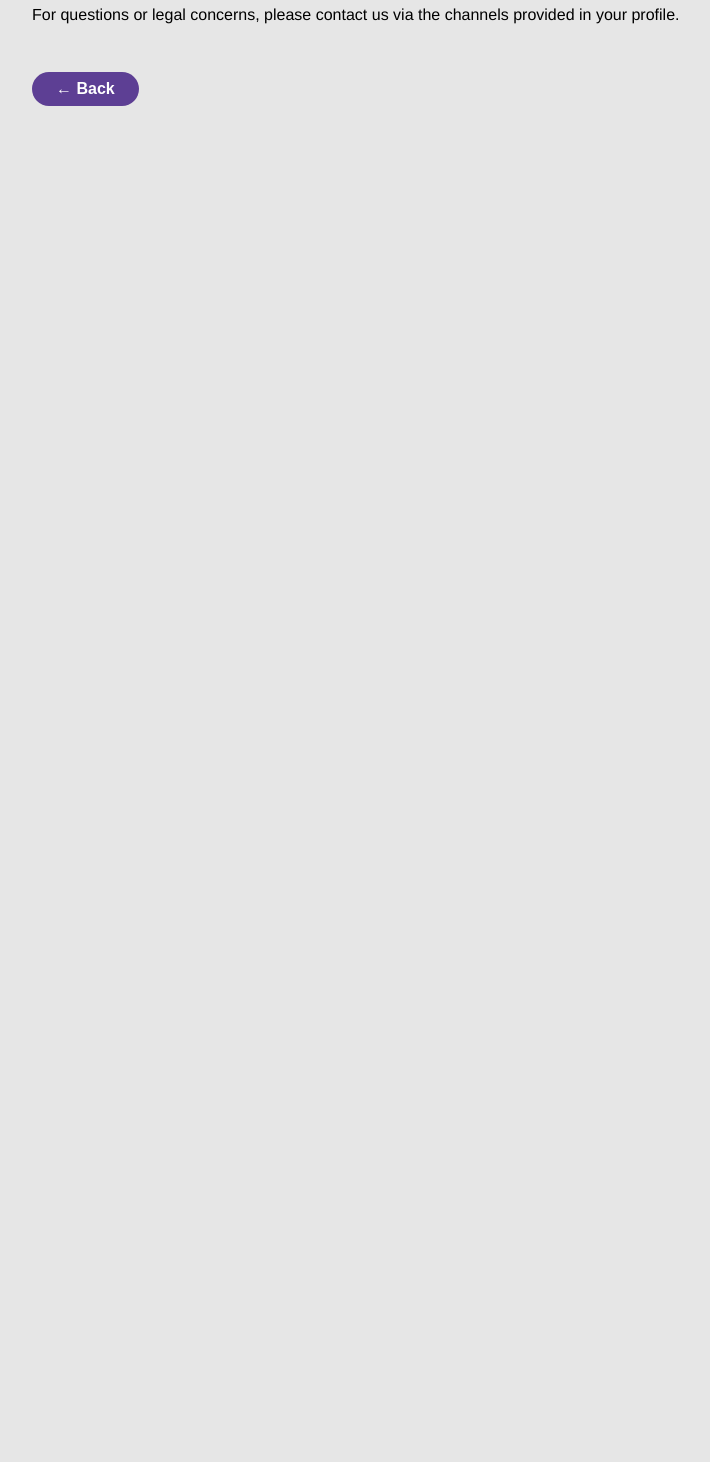
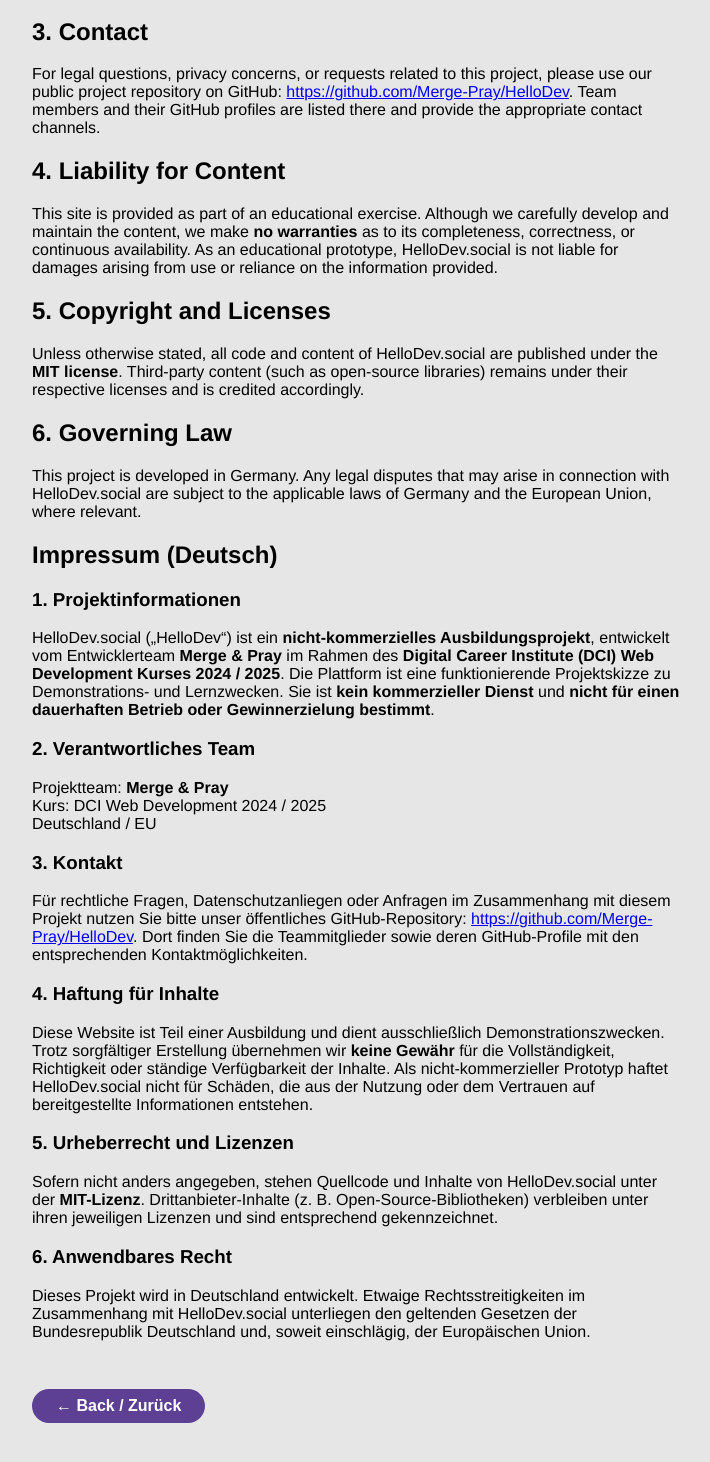
Before and after one commit to Merge-Pray/HelloDev, a React (Vite) app in the folder frontend/: page /legalnotice in a window 1280 px wide. Shown: the part 410-1872 px from the top of the page, without its empty margins (282-992 px from the left). Before the commit the page ends 800 px from the top, so only its background shows below. Built offline with nearby package versions, Linux system fonts and the light colour scheme; no server answers.

Commit message:
Legal Notice updated

```diff
--- a/frontend/src/pages/Legal/Legalnotice.jsx
+++ b/frontend/src/pages/Legal/Legalnotice.jsx
@@ -1,17 +1,156 @@
 import { useNavigate } from "react-router";
+
 const Legalnotice = () => {
   const navigate = useNavigate();
   return (
     <div style={{ padding: "48px 24px", maxWidth: 700, margin: "0 auto" }}>
-  <h1>Legal Notice</h1>
+      <h1>Legal Notice / Impressum</h1>
+
+      {/* ---------- ENGLISH VERSION ---------- */}
+      <h2>1. Project Information</h2>
       <p>
-        This is the legal information page for HelloDev. All content is provided by the Merge & Pray team as part of the DCI Web Development course 2024/2025.
+        HelloDev.social (“HelloDev”) is a <strong>non-commercial educational
+        project</strong> created by the developer team <strong>Merge &amp; Pray</strong>
+        as part of the <strong>Digital Career Institute (DCI) Web Development course
+        2024 / 2025</strong>.
+        This platform is a functioning prototype for demonstration and learning
+        purposes only. It is <strong>not</strong> a commercial service and
+        is <strong>not intended for continuous operation or profit-making</strong>.
       </p>
+
+      <h2>2. Responsible Team</h2>
       <p>
-        For questions or legal concerns, please contact us via the channels provided in your profile.
+        Project team: <strong>Merge &amp; Pray</strong><br/>
+        Course: DCI Web Development 2024 / 2025<br/>
+        Germany / EU
       </p>
-  <button style={{background: "var(--color-primary)", color: "#fff", border: "none", borderRadius: "999px", padding: "0.5rem 1.5rem", fontSize: "1rem", fontWeight: "bold", cursor: "pointer", marginTop: "32px", transition: "background 0.2s"}} onClick={() => navigate(-1)}>← Back</button>
+
+      <h2>3. Contact</h2>
+      <p>
+        For legal questions, privacy concerns, or requests related to this
+        project, please use our public project repository on GitHub:{" "}
+        <a
+          href="https://github.com/Merge-Pray/HelloDev"
+          target="_blank"
+          rel="noopener noreferrer"
+        >
+          https://github.com/Merge-Pray/HelloDev
+        </a>.
+        Team members and their GitHub profiles are listed there and provide the
+        appropriate contact channels.
+      </p>
+
+      <h2>4. Liability for Content</h2>
+      <p>
+        This site is provided as part of an educational exercise.
+        Although we carefully develop and maintain the content,
+        we make <strong>no warranties</strong> as to its completeness,
+        correctness, or continuous availability.
+        As an educational prototype, HelloDev.social is not liable
+        for damages arising from use or reliance on the information provided.
+      </p>
+
+      <h2>5. Copyright and Licenses</h2>
+      <p>
+        Unless otherwise stated, all code and content of HelloDev.social are
+        published under the <strong>MIT license</strong>.
+        Third-party content (such as open-source libraries) remains under their
+        respective licenses and is credited accordingly.
+      </p>
+
+      <h2>6. Governing Law</h2>
+      <p>
+        This project is developed in Germany. Any legal disputes that may arise
+        in connection with HelloDev.social are subject to the applicable laws of
+        Germany and the European Union, where relevant.
+      </p>
+
+      {/* ---------- DEUTSCHE VERSION ---------- */}
+      <h2>Impressum (Deutsch)</h2>
+
+      <h3>1. Projektinformationen</h3>
+      <p>
+        HelloDev.social („HelloDev“) ist ein <strong>nicht-kommerzielles
+        Ausbildungsprojekt</strong>, entwickelt vom Entwicklerteam
+        <strong> Merge &amp; Pray</strong> im Rahmen des
+        <strong> Digital Career Institute (DCI) Web Development Kurses
+        2024 / 2025</strong>.
+        Die Plattform ist eine funktionierende Projektskizze zu
+        Demonstrations- und Lernzwecken.
+        Sie ist <strong>kein kommerzieller Dienst</strong> und
+        <strong> nicht für einen dauerhaften Betrieb oder Gewinnerzielung bestimmt</strong>.
+      </p>
+
+      <h3>2. Verantwortliches Team</h3>
+      <p>
+        Projektteam: <strong>Merge &amp; Pray</strong><br/>
+        Kurs: DCI Web Development 2024 / 2025<br/>
+        Deutschland / EU
+      </p>
+
+      <h3>3. Kontakt</h3>
+      <p>
+        Für rechtliche Fragen, Datenschutzanliegen oder Anfragen im Zusammenhang
+        mit diesem Projekt nutzen Sie bitte unser öffentliches
+        GitHub-Repository:{" "}
+        <a
+          href="https://github.com/Merge-Pray/HelloDev"
+          target="_blank"
+          rel="noopener noreferrer"
+        >
+          https://github.com/Merge-Pray/HelloDev
+        </a>.
+        Dort finden Sie die Teammitglieder sowie deren GitHub-Profile mit den
+        entsprechenden Kontaktmöglichkeiten.
+      </p>
+
+      <h3>4. Haftung für Inhalte</h3>
+      <p>
+        Diese Website ist Teil einer Ausbildung und dient ausschließlich
+        Demonstrationszwecken.
+        Trotz sorgfältiger Erstellung übernehmen wir <strong> keine Gewähr </strong>
+        für die Vollständigkeit, Richtigkeit oder ständige Verfügbarkeit der
+        Inhalte.
+        Als nicht-kommerzieller Prototyp haftet HelloDev.social nicht für
+        Schäden, die aus der Nutzung oder dem Vertrauen auf bereitgestellte
+        Informationen entstehen.
+      </p>
+
+      <h3>5. Urheberrecht und Lizenzen</h3>
+      <p>
+        Sofern nicht anders angegeben, stehen Quellcode und Inhalte von
+        HelloDev.social unter der <strong>MIT-Lizenz</strong>.
+        Drittanbieter-Inhalte (z. B. Open-Source-Bibliotheken) verbleiben unter
+        ihren jeweiligen Lizenzen und sind entsprechend gekennzeichnet.
+      </p>
+
+      <h3>6. Anwendbares Recht</h3>
+      <p>
+        Dieses Projekt wird in Deutschland entwickelt.
+        Etwaige Rechtsstreitigkeiten im Zusammenhang mit HelloDev.social
+        unterliegen den geltenden Gesetzen der Bundesrepublik Deutschland und,
+        soweit einschlägig, der Europäischen Union.
+      </p>
+
+      <button
+        style={{
+          background: "var(--color-primary)",
+          color: "#fff",
+          border: "none",
+          borderRadius: "999px",
+          padding: "0.5rem 1.5rem",
+          fontSize: "1rem",
+          fontWeight: "bold",
+          cursor: "pointer",
+          marginTop: "32px",
+          transition: "background 0.2s",
+        }}
+        onClick={() => navigate(-1)}
+      >
+        ← Back / Zurück
+      </button>
     </div>
   );
 };
+
 export default Legalnotice;
```
